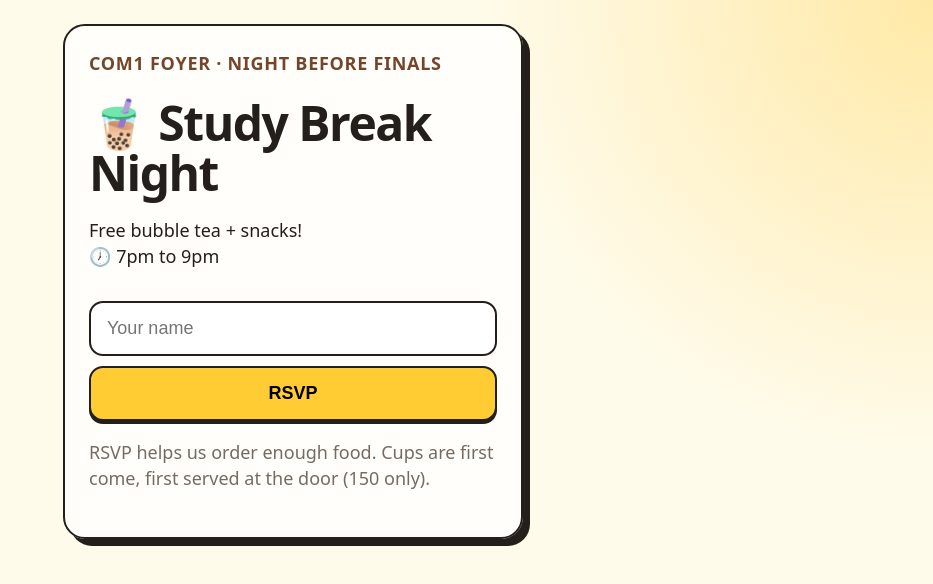
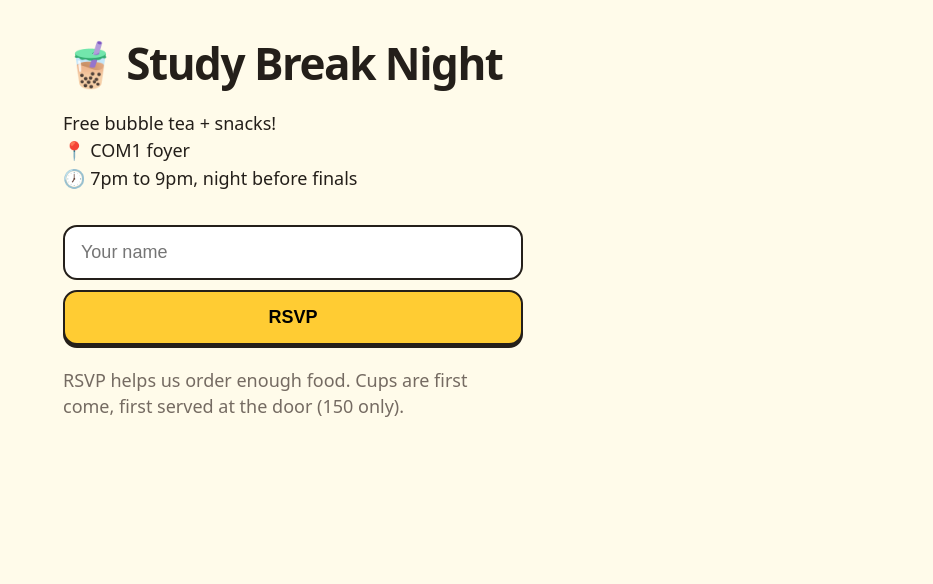
Before and after one commit to Amritaa66/study-break-rsvp, a plain HTML site: page index.html in a window 1280 px wide. Shown: the whole page, without its empty margins (347-1280 px from the left). Drawn offline with nearby package versions, Linux system fonts and the light colour scheme.

Commit message:
Simplify public RSVP page design

```diff
--- a/index.html
+++ b/index.html
@@ -8,10 +8,10 @@
   <style>
     * { box-sizing: border-box; }
     :root { --cream: #fffbea; --ink: #241f1a; --tea: #75452b; --yellow: #ffcc33; --muted: #756b62; --line: #ded6ca; }
-    body { font-family: system-ui, sans-serif; margin: 0; min-height: 100vh; padding: 24px 16px; background: radial-gradient(circle at top right, #ffe9a6 0, transparent 30%), var(--cream); color: var(--ink); }
+    body { font-family: system-ui, sans-serif; margin: 0; min-height: 100vh; padding: 32px 24px; background: var(--cream); color: var(--ink); }
     main { max-width: 460px; margin: 0 auto; }
     section { animation: appear 180ms ease-out; }
-    h1 { margin: 0; font-size: clamp(32px, 9vw, 48px); line-height: 1.05; letter-spacing: -1.5px; }
+    h1 { margin: 0; font-size: clamp(32px, 9vw, 44px); line-height: 1.08; letter-spacing: -1.5px; }
     p { line-height: 1.45; }
     input, button { width: 100%; font-size: 18px; padding: 15px 16px; border-radius: 14px; border: 2px solid var(--ink); margin-top: 10px; }
     input { background: #fff; }
@@ -23,8 +23,9 @@
     .big { font-size: 64px; font-weight: bold; text-align: center; margin: 10px 0 0; }
     .sub { text-align: center; color: var(--muted); }
     .brand { color: var(--tea); font-weight: 800; letter-spacing: .04em; text-transform: uppercase; font-size: 13px; margin: 0 0 12px; }
-    .event-card { background: rgba(255, 255, 255, .78); border: 2px solid var(--ink); border-radius: 22px; padding: 24px; box-shadow: 7px 7px 0 var(--ink); }
-    .event-card p { font-size: 18px; margin-bottom: 22px; }
+    .event-card { padding: 8px 0 0; }
+    .event-card p { font-size: 18px; margin: 22px 0; }
+    .event-details { line-height: 1.55; }
     .note { color: var(--muted); font-size: 14px; margin-bottom: 0; }
     .success { background: #e6f6df; border: 2px solid #287a35; padding: 20px; border-radius: 16px; font-size: 18px; }
     .success p { margin: 0 0 8px; }
@@ -53,9 +54,8 @@
   <main>
     <section id="rsvp-view">
       <div class="event-card">
-        <p class="brand">COM1 foyer · night before finals</p>
         <h1>🧋 Study Break Night</h1>
-        <p>Free bubble tea + snacks!<br>🕖 7pm to 9pm</p>
+        <p class="event-details">Free bubble tea + snacks!<br>📍 COM1 foyer<br>🕖 7pm to 9pm, night before finals</p>
         <input id="name" type="text" placeholder="Your name" maxlength="60" autocomplete="name">
         <button id="rsvp-btn">RSVP</button>
         <p class="note">RSVP helps us order enough food. Cups are first come, first served at the door (150 only).</p>
```
